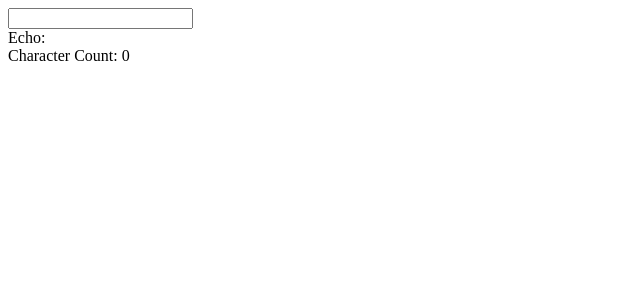
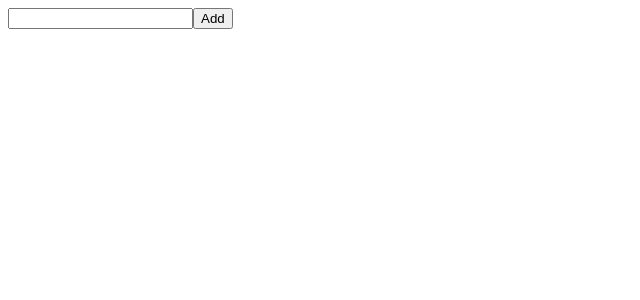
Before and after one commit to myeongseung-han/recoil-tutorial, a React (Create React App) app: page / in a window 1280 px wide. Shown: the top 300 px of the page, without its empty margins (0-640 px from the left). Built offline with nearby package versions, Linux system fonts and the light colour scheme.

Commit message:
[feat] TodoList 컴포넌트 추가
- TodoList 렌더링 테스트

```diff
--- a/src/App.js
+++ b/src/App.js
@@ -1,10 +1,10 @@
 import { RecoilRoot } from 'recoil';
-import CharacterCounter from './components/text-tutorial/CharacterCounter';
+import TodoList from './components/todo-tutorial/TodoList';
 
 function App() {
   return (
     <RecoilRoot>
-      <CharacterCounter />
+      <TodoList />
     </RecoilRoot>
   );
 }
--- /dev/null
+++ b/src/components/todo-tutorial/TodoList.js
@@ -0,0 +1,20 @@
+import React from "react";
+import { useRecoilValue } from "recoil";
+import { todoListState } from "../../recoil/todo-tutorial/states";
+import TodoItem from "./TodoItem";
+import TodoItemCreator from "./TodoItemCreator";
+
+function TodoList() {
+    const todoList = useRecoilValue(todoListState);
+
+    return (
+        <>
+        <TodoItemCreator />
+        {todoList.map((todoItem) => (
+            <TodoItem key={todoItem.id} item={todoItem} />
+        ))}
+        </>
+    );
+}
+
+export default TodoList;
```
